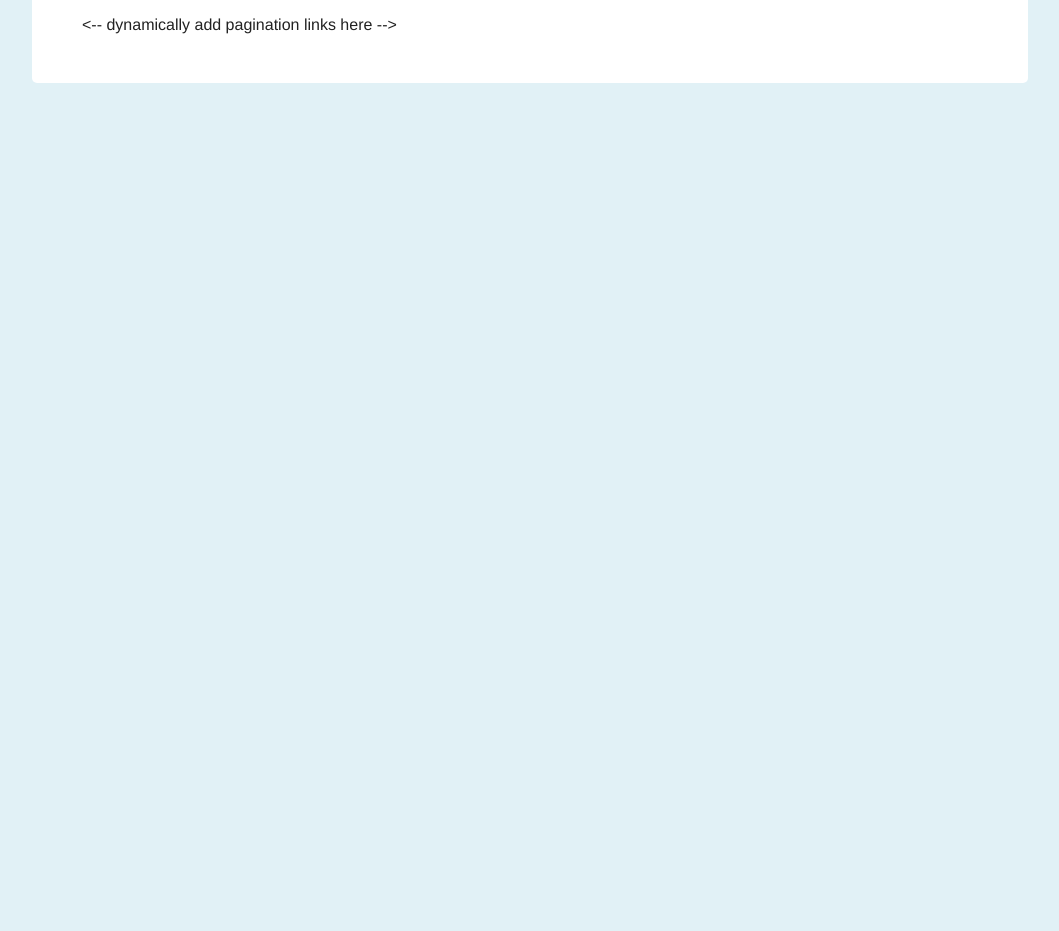
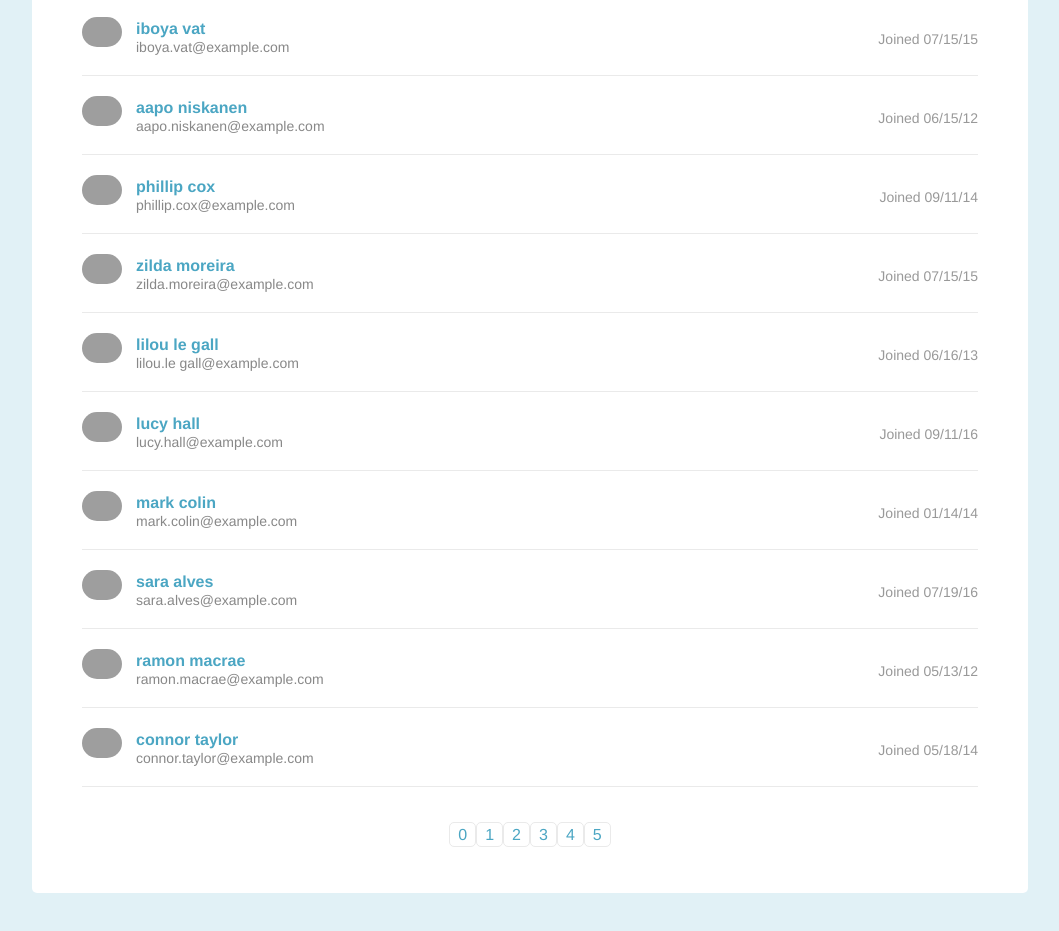
Before and after one commit to MeuLindo/Pagination-Content-Filter, a plain HTML site: page index.html in a window 1280 px wide. Shown: the part 125-1056 px from the top of the page, without its empty margins (110-1169 px from the left). Before the commit the page ends 800 px from the top, so only its background shows below. Drawn offline with Linux system fonts and the light colour scheme; grey boxes are pictures that could not be loaded.

Commit message:
pagination(): Inserts the number of pages

```diff
--- a/index.html
+++ b/index.html
@@ -556,7 +556,12 @@
            </div>
         </li>
       </ul>
-      <-- dynamically add pagination links here -->
+      <!-- dynamically add pagination links here -->
+
+      <div class="pagination">
+
+      </div>
+      <!-- end pagination -->
 
     </div>
     <script src="js/script.js"></script>
--- a/js/script.js
+++ b/js/script.js
@@ -1,13 +1,17 @@
 //Pagination & Content Filter
+
+setTimeout(showPage, 1000); // just a caller for testing;
+
 
 function showPage(pageNumber, studentList){ // Displays a list of 10 students based on page-number selected
   var students = document.getElementsByClassName('student-item');
-  for(i = 0; i < students.length; i++){
 
-    students[i].style.display = 'none';
 
+  for(i = 10; i < students.length; i++){ // This for just hide everyone on the page using th stunde-iten class
+    students[i].style.display = 'none';  // after the first 10
   }
 
+  pagination();
 
 }
 
@@ -15,4 +19,17 @@ function appendPageLinks() { // Creates the links to the different lists
 
 }
 
-setTimeout(showPage, 3000);
+function pagination() {
+  var students = document.getElementsByClassName('student-item');
+  var numberOfPages = Math.ceil(students.length/10) ;
+  var paginationArea = document.querySelector('.pagination');
+
+  var html = '<ul>';
+
+  for(i = 0 ; i< numberOfPages ; i++){
+    html += '<li><a href="#">' + i + '</a></li>';
+  }
+  html += '</ul>';
+
+  paginationArea.innerHTML = html;
+}
```
